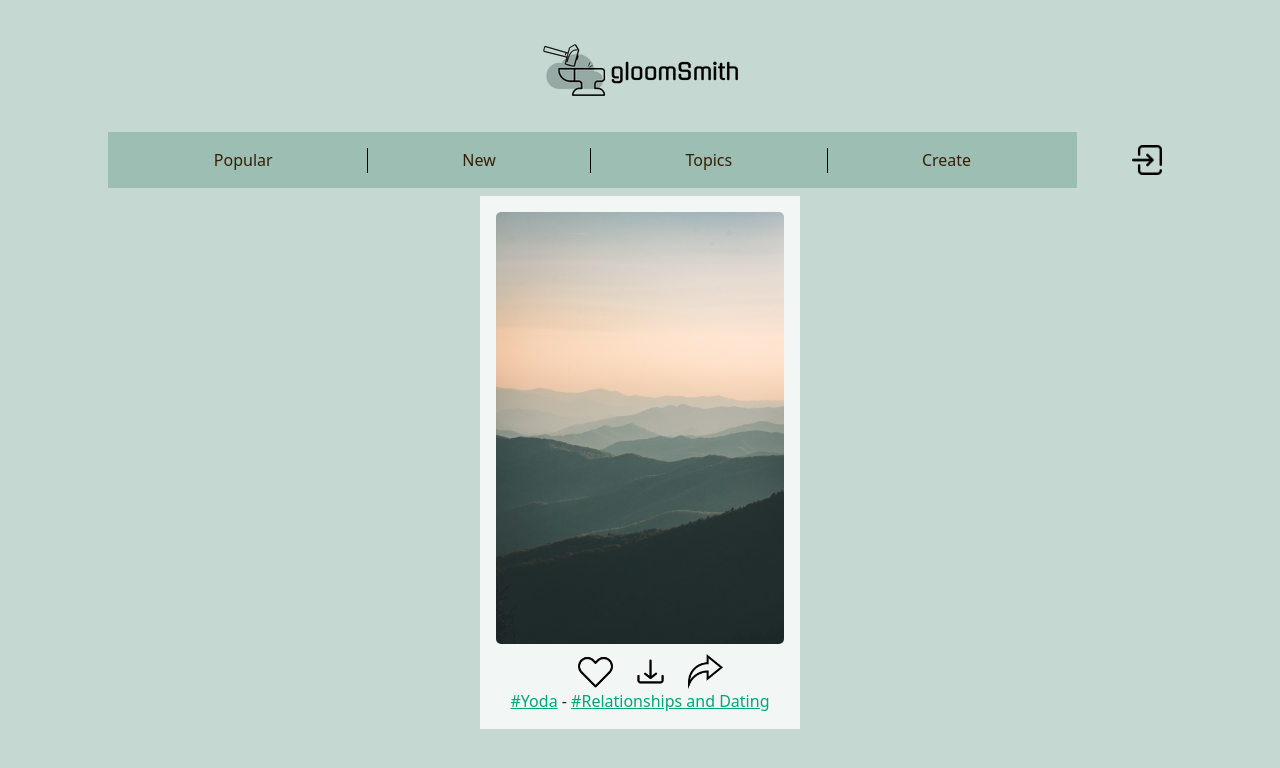
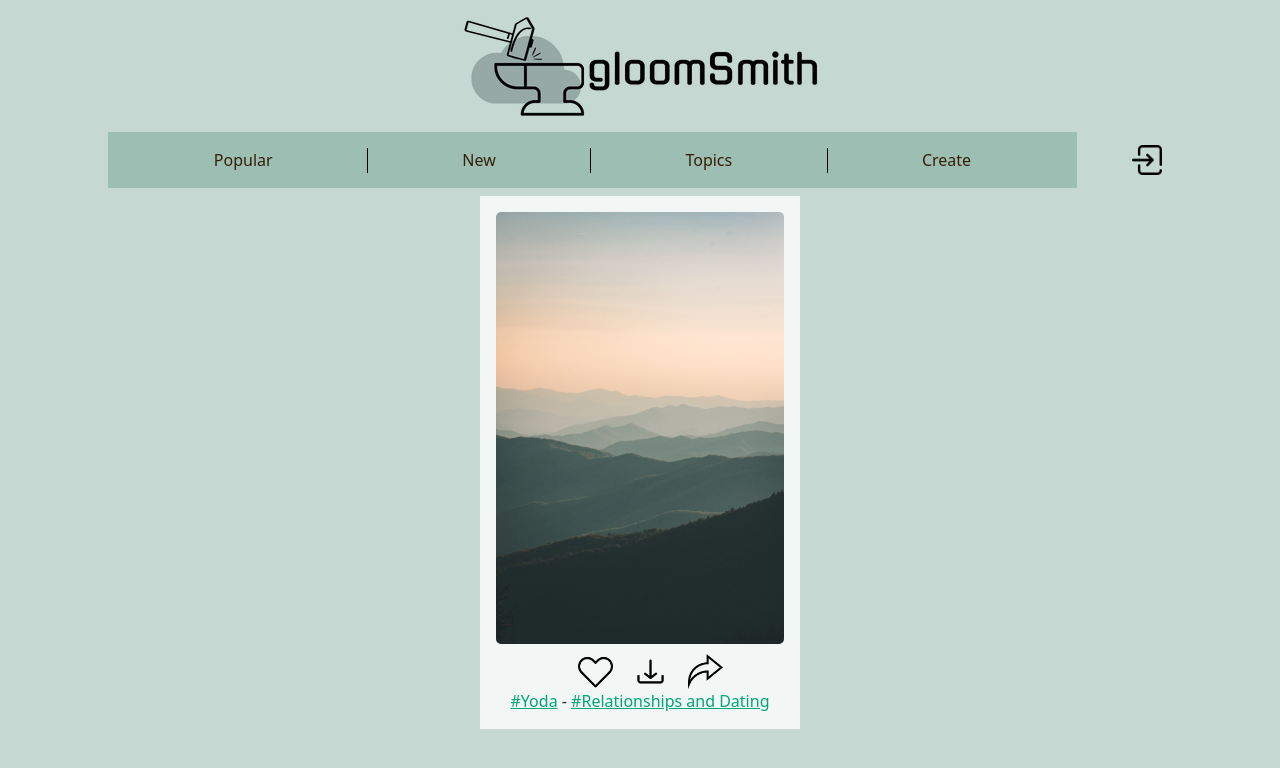
Before and after one commit to Capstone-42-quote-gen/ai-quote-generator, a React (Vite) app in the folder frontend/: page / in a window 1280 px wide. Shown: the top 768 px of the page. Built offline with nearby package versions, Linux system fonts and the light colour scheme.

Commit message:
updated logo in home page

```diff
--- a/frontend/src/ui/shared_components/NavBar.tsx
+++ b/frontend/src/ui/shared_components/NavBar.tsx
@@ -2,8 +2,8 @@ import Navbar from "react-bootstrap/Navbar";
 import Container from "react-bootstrap/Container";
 import {Col, Nav, Row} from "react-bootstrap";
 import {Image} from "react-bootstrap";
+import signIn from "../../assets/sign-in-1.png";
 import logo1 from "../../assets/home-logo.png";
-import signIn from "../../assets/sign-in-1.png"
 // import gloomsmith from "../../assets/logo-1.png";
 // import logo from "../../assets/logo.png";
 // import icon from "../../assets/icon-1.png";
@@ -13,7 +13,7 @@ export function Navigation() {
             {/* Centering Logo */}
             <Row className="align-items-center">
                 <Col className="text-center">
-                    <a href="/"><Image src={logo1} className={'py-3'} /></a>
+                    <a href="/"><Image fluid src={logo1} className={'py-3'} /></a>
                 </Col>
             </Row>
             <Row className="align-items-center">
```
Also changed, not shown: frontend/src/assets/home-logo.png.
